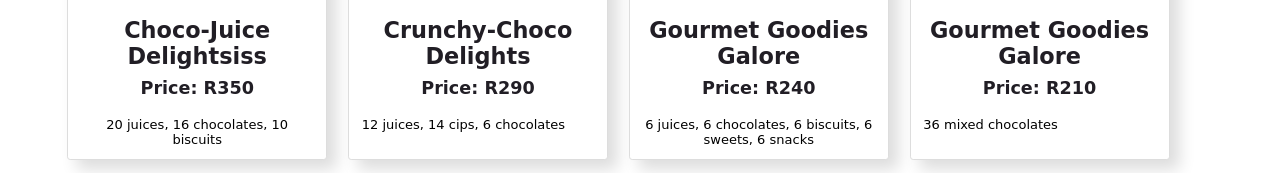
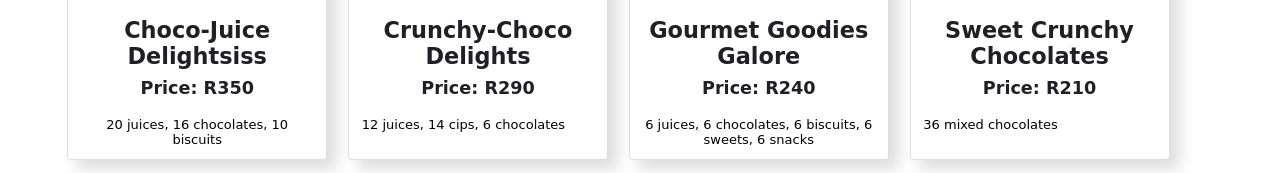
Before and after one commit to TheoInCodeLand/Qhawekazi, a plain HTML site: page qhawekazi.vercel.app/index.html in a window 1280 px wide. Shown: the part 2167-2340 px from the top of the page. Drawn offline with Linux system fonts and the light colour scheme; a web font is replaced by a local one.

Commit message:
Update index.html

```diff
--- a/qhawekazi.vercel.app/index.html
+++ b/qhawekazi.vercel.app/index.html
@@ -368,7 +368,7 @@
                         </div>
 
                         <div class="product-description">
-                            <p class="product-name">Gourmet Goodies Galore</p>
+                            <p class="product-name"> Sweet Crunchy Chocolates</p>
                             <p class="price">
                                 <strong>Price: R210</strong>
                                 <!-- <del>
```
